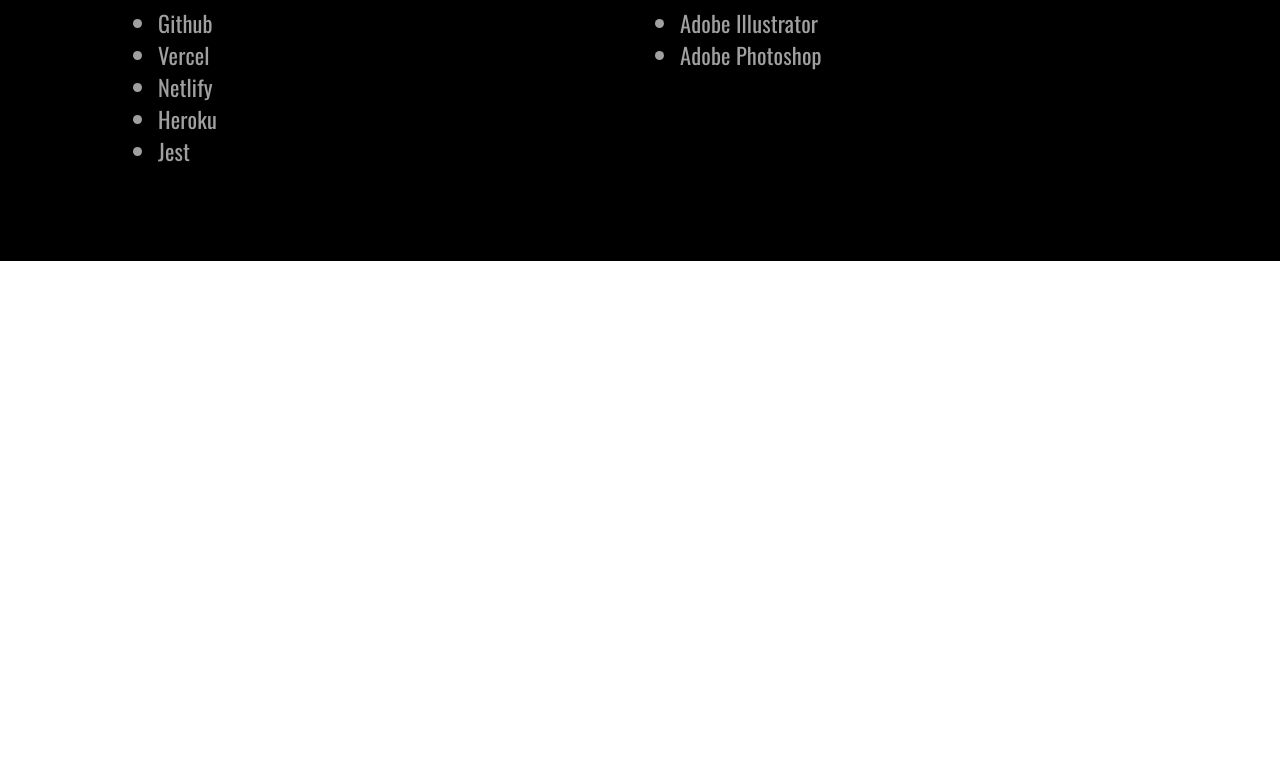
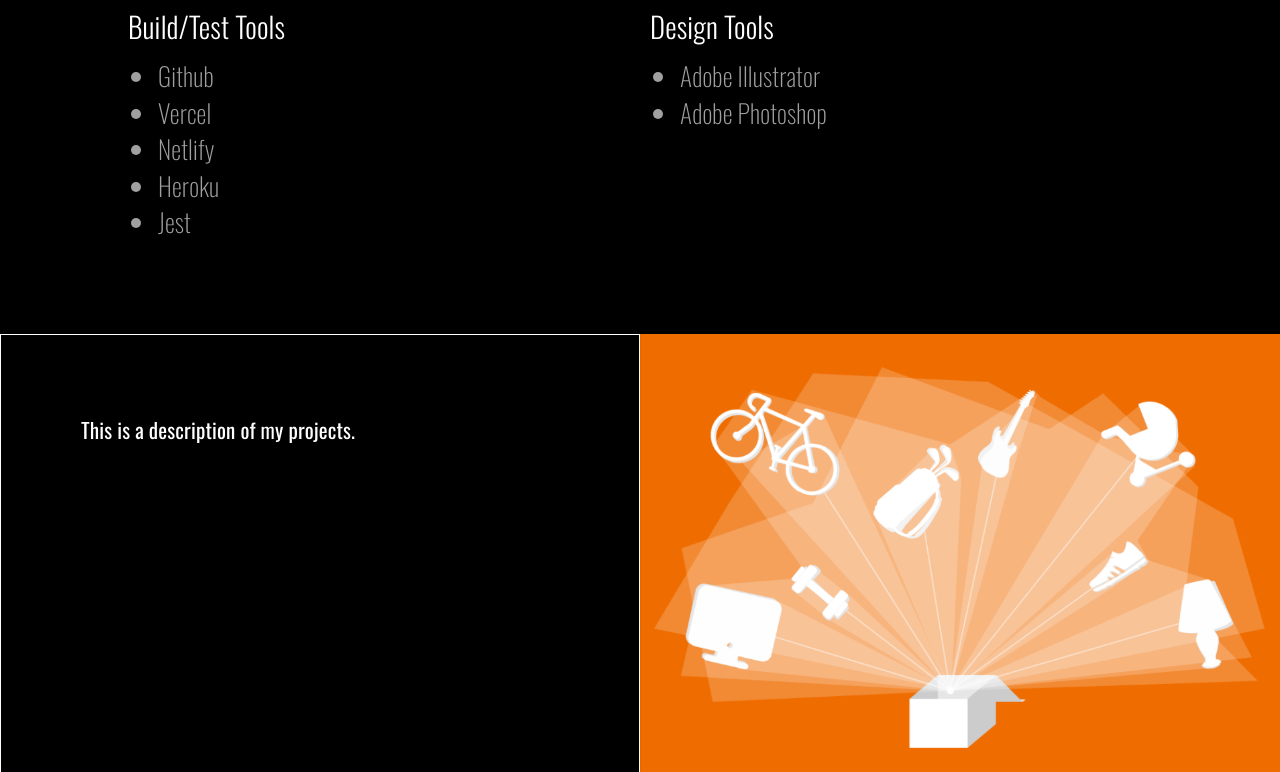
Before and after one commit to austin-c-thomas/austin-thomas-dev, a Next.js app: page / in a window 1280 px wide. Shown: the part 1608-2380 px from the top of the page. Before the commit the page ends 1869 px from the top, so only its background shows below. Built offline with nearby package versions, Linux system fonts and the light colour scheme.

Commit message:
Added project card component and data.js to add to projects block

```diff
--- /dev/null
+++ b/components/home/ProjectCard.js
@@ -0,0 +1,164 @@
+import { useState } from 'react';
+import Link from 'next/link';
+import { Button } from '@material-ui/core';
+
+const ProjectCard = ({ project }) => {
+  console.log('PROJECT: ', project)
+
+  const [ hovered, setHovered ] = useState(false);
+
+  return (
+    <>
+      <div className="project-card"
+        onMouseEnter={() => setHovered(true)}
+        onMouseLeave={() => setHovered(false)}
+        onClick={() => setHovered(true)}>
+
+        <div className="card-image">
+          <div className={hovered ? "overlay-shown" : "overlay-hidden"}>
+            <div className="overlay-content">
+              <span className="classification">{project.type} - {project.job} - {project.role}</span>
+              <h1>{project.title}</h1>
+              <p>{project.description}</p>
+
+              <div className="actions-wrapper">
+                <div className="button-group">
+                  DEPLOY:
+                  <a href={project.deploy} target="_blank">
+                    <Button variant="outlined" color="primary">VISIT</Button>
+                  </a>
+                </div>
+
+                <div className="button-group">
+                  GITHUB:
+                  <div className="buttons">
+                  { project.private ?
+                  <span>
+                    Contact for access
+                  </span>
+                  : project.frontend && project.backend ?
+                    <>
+                      <a href={project.frontend} target="_blank">
+                        <Button variant="outlined" color="primary">FRONTEND</Button>
+                      </a>
+
+                      <a href={project.backend} target="_blank">
+                        <Button variant="outlined" color="primary">BACKEND</Button>
+                      </a>
+                    </>
+
+                  : project.frontend && !project.backend ?
+                    <a href={project.frontend} target="_blank">
+                      <Button variant="outlined" color="primary">FRONTEND</Button>
+                    </a>
+
+                  : !project.frontend && project.backend ?
+                    <a href={project.backend} target="_blank">
+                      <Button variant="outlined" color="primary">BACKEND</Button>
+                    </a>
+                  : ''
+                  }
+                  </div>
+                </div>
+
+              </div>
+
+
+            </div>
+          </div>
+        </div>
+
+
+      </div>
+
+      <style jsx>
+        {`
+          .project-card {
+            display: flex;
+            overflow: hidden;
+            min-height: 400px;
+          }
+
+          .card-image {
+            height: 100%;
+            width: 100%;
+            background: url(${project.imageURL});
+            background-size: cover;
+            background-position: center;
+            transition: transform 0.6s;
+          }
+
+          .card-image:hover {
+            transform: scale(1.2);
+          }
+
+          .overlay-hidden {
+            display: none;
+          }
+
+          .overlay-shown {
+            height: 100%;
+            width: 100%;
+            background-color: rgba(0, 0, 0, 0.95);
+            -webkit-animation: fadeIn 0.6s;
+            -moz-animation: fadeIn 0.6s;
+            -o-animation: fadeIn 0.6s;
+            animation: fadeIn 0.6s;
+            display: flex;
+            justify-content: center;
+            align-items: center;
+          }
+
+          .overlay-content {
+            position: relative;
+            right: 10%;
+            height: 50%;
+            width: 50%;
+          }
+
+          .classification {
+            margin-bottom: 50px;
+            color: rgb(160, 160, 160);
+          }
+
+          .overlay-content h1 {
+            font-weight: 300;
+            font-size: 2rem;
+          }
+
+          .actions-wrapper {
+            margin-top: 30px;
+            display: grid;
+            grid-template-columns: 1fr 1fr;
+          }
+
+          .button-group {
+            display: flex;
+            flex-direction: column;
+          }
+
+          .button-group a, .button-group span {
+            margin: 10px 10px 0 0;
+          }
+
+          .buttons {
+            display: flex;
+          }
+
+          @keyframes fadeIn {
+            0% { background-color: rgba(0, 0, 0, 0); }
+            100 { background-color: rgba(0, 0, 0, 0.95); }
+          }
+
+          @media screen and (max-width: 1080px) {
+            .card-image {
+              height: inherit;
+            }
+          }
+        `}
+      </style>
+    </>
+  );
+};
+
+export default ProjectCard;
--- a/components/home/ProjectsBlock.js
+++ b/components/home/ProjectsBlock.js
@@ -0,0 +1,52 @@
+import ProjectCard from "./ProjectCard";
+import { projects } from "../../data";
+import React from "react";
+
+const ProjectsBlock = () => {
+  return (
+    <>
+      <section id="projects">
+        <div className="projects-intro">
+          <h1>This is a description of my projects.</h1>
+        </div>
+
+        {projects.map((project, index) => {
+          return (
+            <React.Fragment key = {index}>
+              <ProjectCard project = {project}/>
+            </React.Fragment>
+          )
+        })}
+        <div className="project-card"></div>
+        <div className="project-card"></div>
+
+      </section>
+
+      <style jsx>
+        {`
+          #projects {
+            background-color: #000;
+            color: #fff;
+            display: grid;
+            grid-template-columns: 1fr 1fr;
+          }
+
+          .projects-intro {
+            height: 500px;
+            border: 1px solid white;
+            padding: 80px;
+          }
+
+          @media screen and (max-width: 1080px) {
+            #projects {
+              display: flex;
+              flex-direction: column;
+            }
+          }
+        `}
+      </style>
+    </>
+  );
+};
+
+export default ProjectsBlock;
--- /dev/null
+++ b/components/index.js
@@ -0,0 +1,4 @@
+export { default as IntroBlock } from './home/IntroBlock';
+export { default as BioBlock } from './home/BioBlock';
+export { default as TechBlock } from './home/TechBlock';
+export { default as ProjectsBlock } from './home/ProjectsBlock';
--- /dev/null
+++ b/data.js
@@ -0,0 +1,47 @@
+export const projects = [
+  {
+    title: 'Thomas & Company, CPA',
+    type: 'Website',
+    job: 'Freelance',
+    role: 'Frontend',
+    description: 'The official client-facing website of Thomas & Company, a niche CPA firm in San Jose, CA.',
+    imageURL: '/assets/office-background-1.jpg',
+    frontend: 'url',
+    backend: '',
+    live: true,
+    private: true,
+    deploy: 'https://thomasandcompanycpa.com/',
+    technologies: ['NextJS', 'CSS3', 'Material UI', 'Vercel'],
+  },
+
+  {
+    title: 'The Sketch Shoppe',
+    type: 'Website',
+    job: 'Bootcamp Project',
+    role: 'Full Stack',
+    description: 'A functional e-commerce site for selling reasonably sketchy things.',
+    imageURL: '/assets/sketch-shoppe.png',
+    frontend: 'https://github.com/Reasonably-Sketchy/GraceShopperFrontend',
+    backend: 'https://github.com/Reasonably-Sketchy/GraceShopperBackend',
+    live: true,
+    private: false,
+    deploy: 'https://sketch-shoppe.netlify.app/',
+    technologies: ['ReactJS', 'CSS3', 'Material UI', 'Netlify', 'Git'],
+  },
+
+  {
+    title: `Stranger's Things`,
+    type: 'App',
+    job: 'Bootcamp Project',
+    role: 'Frontend',
+    description: 'A digital marketplace app built around a 3rd party API.',
+    imageURL: '/assets/strangers-things.png',
+    frontend: 'https://github.com/austin-c-thomas/strangers-things',
+    backend: '',
+    live: true,
+    private: false,
+    deploy: 'https://austins-strangers-things.netlify.app/',
+    technologies: ['ReactJS', 'CSS3', 'Material UI', 'Netlify', 'Git'],
+  },
+
+]
--- a/pages/index.js
+++ b/pages/index.js
@@ -1,7 +1,9 @@
-import BioBlock from "../components/home/BioBlock";
-import IntroBlock from "../components/home/IntroBlock"
-import IntroGraphic from "../components/home/IntroGraphic";
-import TechBlock from "../components/home/TechBlock";
+import {
+  BioBlock,
+  IntroBlock,
+  ProjectsBlock,
+  TechBlock,
+} from '../components';
 
 const Home = () => {
   return (
@@ -9,6 +11,7 @@
       <IntroBlock />
       <BioBlock />
       <TechBlock />
+      <ProjectsBlock />
     </main>
   );
 };
--- a/styles/globals.css
+++ b/styles/globals.css
@@ -18,11 +18,17 @@
 }
 
 p, li {
-  font-size: 1.4rem;
+  font-size: 1.6rem;
+  font-weight: 200;
+}
+
+a {
+  text-decoration: none;
 }
 
 @media screen and (max-width: 768px) {
   .MuiSvgIcon-root {
     font-size: 3rem !important;
   };
+
 };
--- a/styles/theme.js
+++ b/styles/theme.js
@@ -5,7 +5,7 @@
 const theme = createMuiTheme({
   palette: {
     primary: {
-      main: '#556cd6',
+      main: '#fff',
     },
     secondary: {
       main: '#19857b',
```
Also changed, not shown: utils.js (line endings or trailing spaces).
